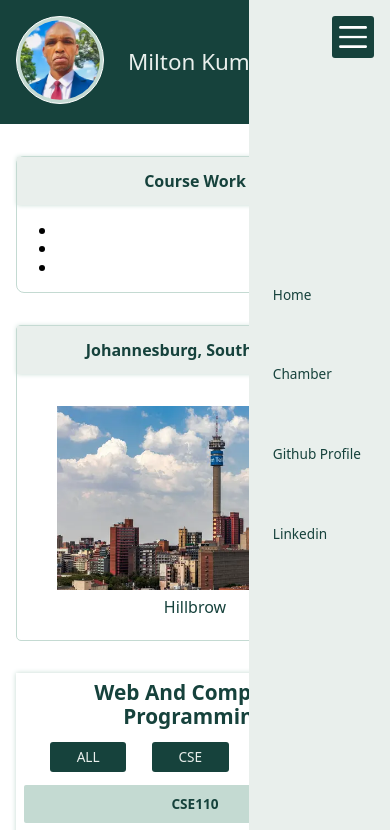
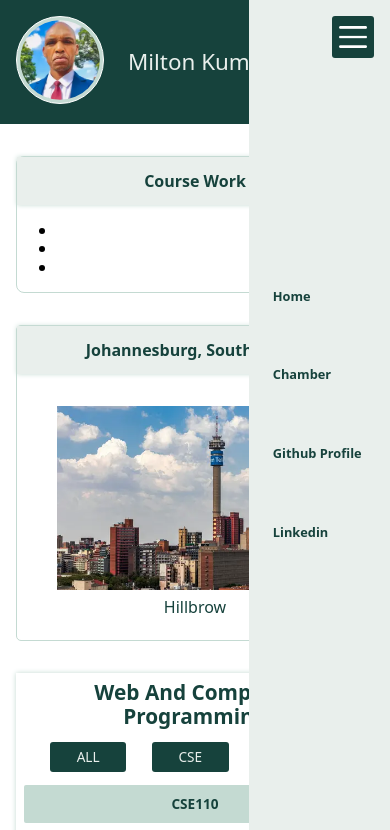
Before and after one commit to Kummirai/wdd231, a plain HTML site: page index.html in a window 390 px wide. Both pictures are taken after a click on the picture 353 px from the left and 36 px from the top of the page. Shown: the top 830 px of the page. Drawn offline with Linux system fonts and the light colour scheme.

Commit message:
Add right contrast nav links on small displays

```diff
--- a/index.html
+++ b/index.html
@@ -22,10 +22,10 @@
                 <h1>Milton Kumirai</h1>
             </div>
             <nav class="none">
-                <a href="#">Home</a>
+                <a href="index.html">Home</a>
                 <a href="#">Chamber</a>
-                <a href="#">Github Profile</a>
-                <a href="#">Linkedin</a>
+                <a href="https://github.com/Kummirai" target="_blank">Github Profile</a>
+                <a href="https://www.linkedin.com/in/miltonkumirai" target="_blank">Linkedin</a>
             </nav>
         </header>
         <main>
--- a/styles/style.css
+++ b/styles/style.css
@@ -255,8 +255,8 @@ footer p{
     }
 
     .show a{
-        font-size: 0.85rem;
-        font-weight: 400;
+        font-size: 0.8rem;
+        font-weight: 700;
         margin-bottom: 3rem;
         padding: 0.5rem ;
     }
```
